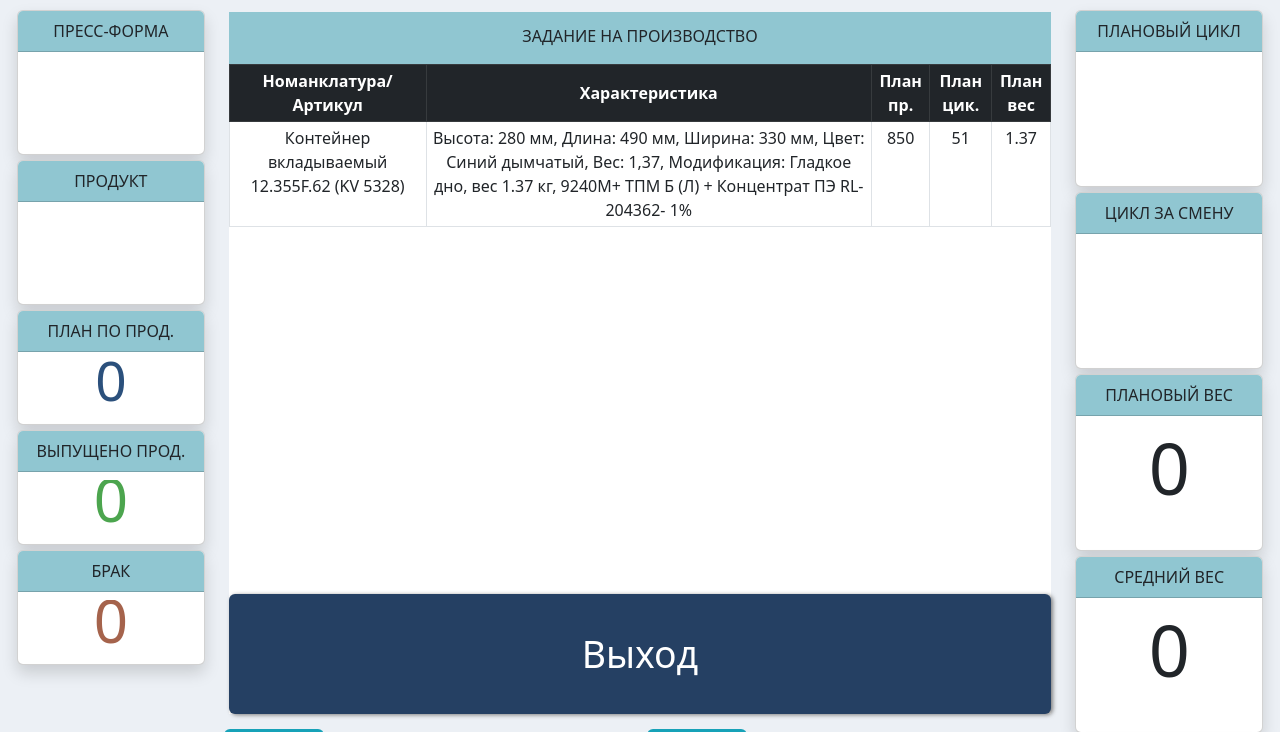
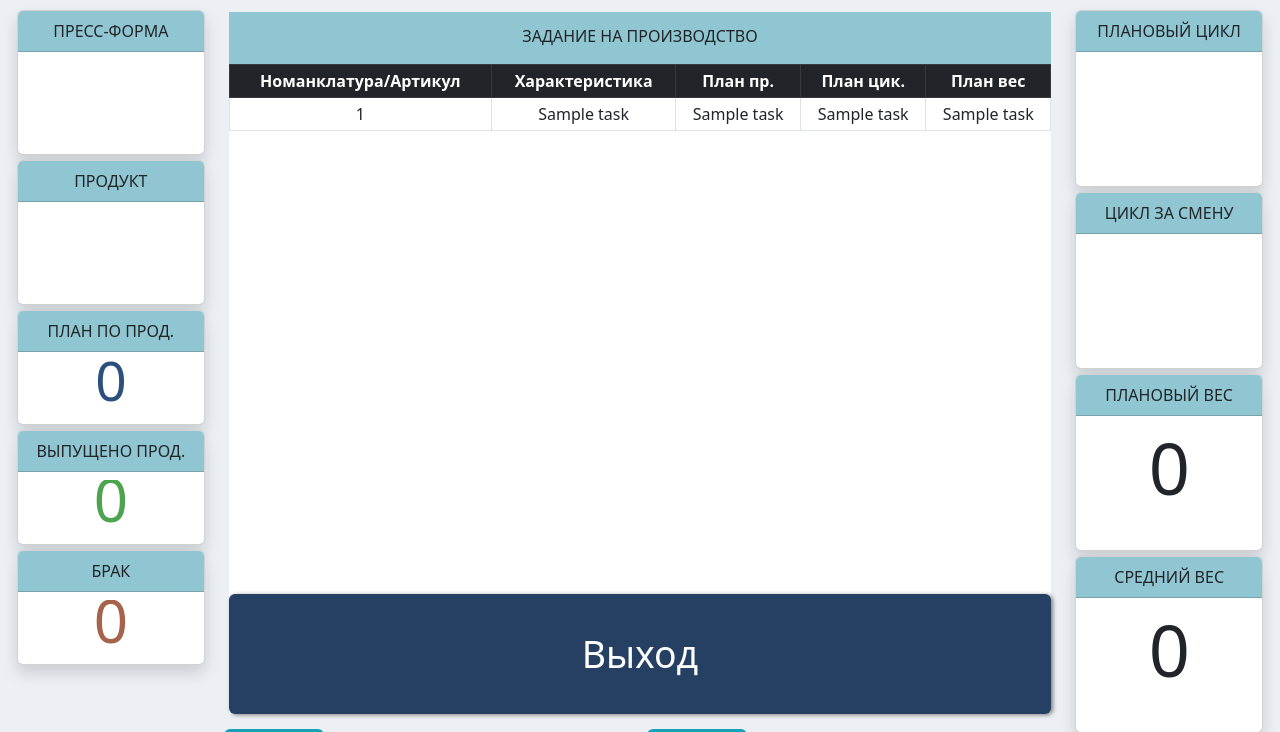
Before and after one commit to UnnamedProgrammer/iMESFlask, a Python web app: template iMES/templates/adjuster/ShiftTask.html in a window 1280 px wide. Shown: the top 732 px of the page. Run offline with Jinja, Linux system fonts and the light colour scheme; the template is opened without the code that fills it: most values are stand-ins (such as "Sample title", 1, 10 or a date in 2020); some web fonts are replaced.

Commit message:
Убран оффсет смыканий для общего цикла за смену, задание на производство добавлено в наладчика

```diff
--- a/iMES/Controller/ProductionDataDaemon.py
+++ b/iMES/Controller/ProductionDataDaemon.py
@@ -37,7 +37,7 @@ class ProductionDataDaemon():
                 except Exception as error:
                     app.logger.info(error, "on", str(self.tpalist[tpanum]))
                     continue
-            sleep(3)
+            sleep(8)
 
     def GetAllTpa(self):
         TpaList = []
@@ -284,7 +284,7 @@ class ProductionDataDaemon():
                             ShiftTask.Oid = '{ShiftTaskOid}' AND
                             Shift.Oid = ShiftTask.Shift AND
                             Date between Shift.StartDate AND Shift.EndDate
-                            ORDER BY Date ASC OFFSET {offset} ROWS
+                            ORDER BY Date ASC OFFSET 0 ROWS
             """
             cycle_request = SQLManipulator.SQLExecute(sql_get_average_cycle)
             average_cycle = 0
--- a/iMES/templates/adjuster/ShiftTask.html
+++ b/iMES/templates/adjuster/ShiftTask.html
@@ -14,13 +14,15 @@
                 </tr>
             </thead>
             <tbody id="">
+                {% for task in current_tpa[2].shift_tasks_traits %}
                 <tr>
-                    <td>Контейнер вкладываемый 12.355F.62 (KV 5328)</td>
-                    <td>Высота: 280 мм, Длина: 490 мм, Ширина: 330 мм, Цвет: Синий дымчатый, Вес: 1,37, Модификация: Гладкое дно, вес 1.37 кг, 9240M+ ТПМ Б (Л) + Концентрат ПЭ RL-204362- 1%</td>
-                    <td>850</td>
-                    <td>51</td>
-                    <td>1.37</td>
+                    <td>{{ task[0] }}</td>
+                    <td>{{ task[1] }}</td>
+                    <td>{{ task[2] }}</td>
+                    <td>{{ task[3] }}</td>
+                    <td>{{ task[4] }}</td>
                 </tr>
+                {% endfor %}
             </tbody>
         </table>
     </div>
```
